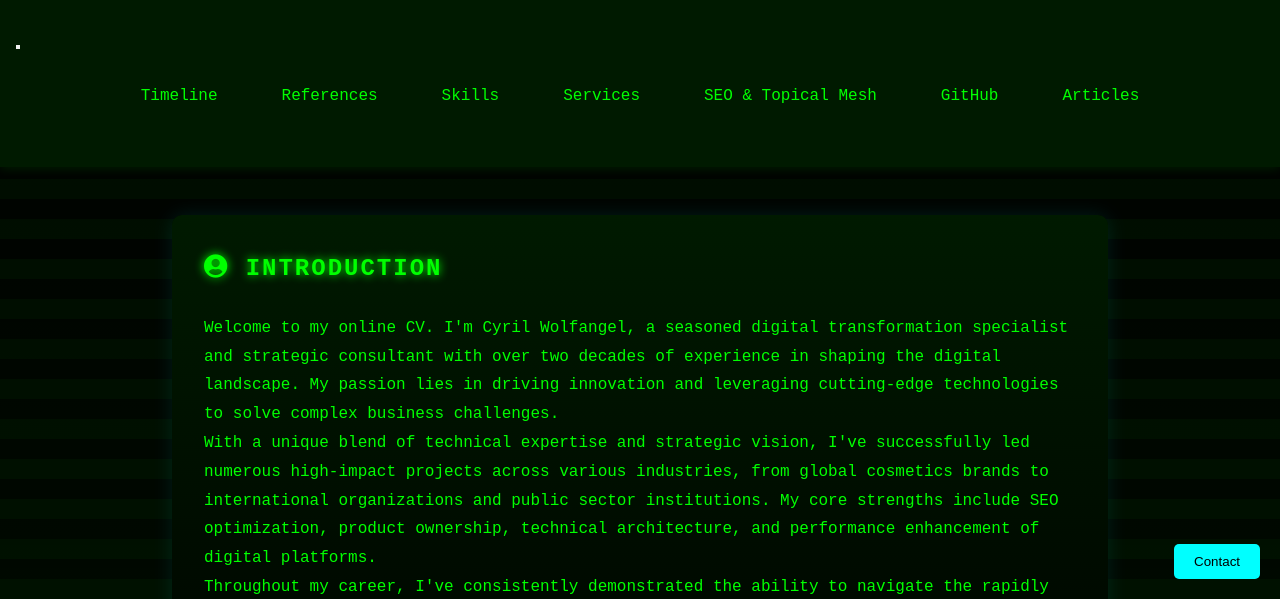
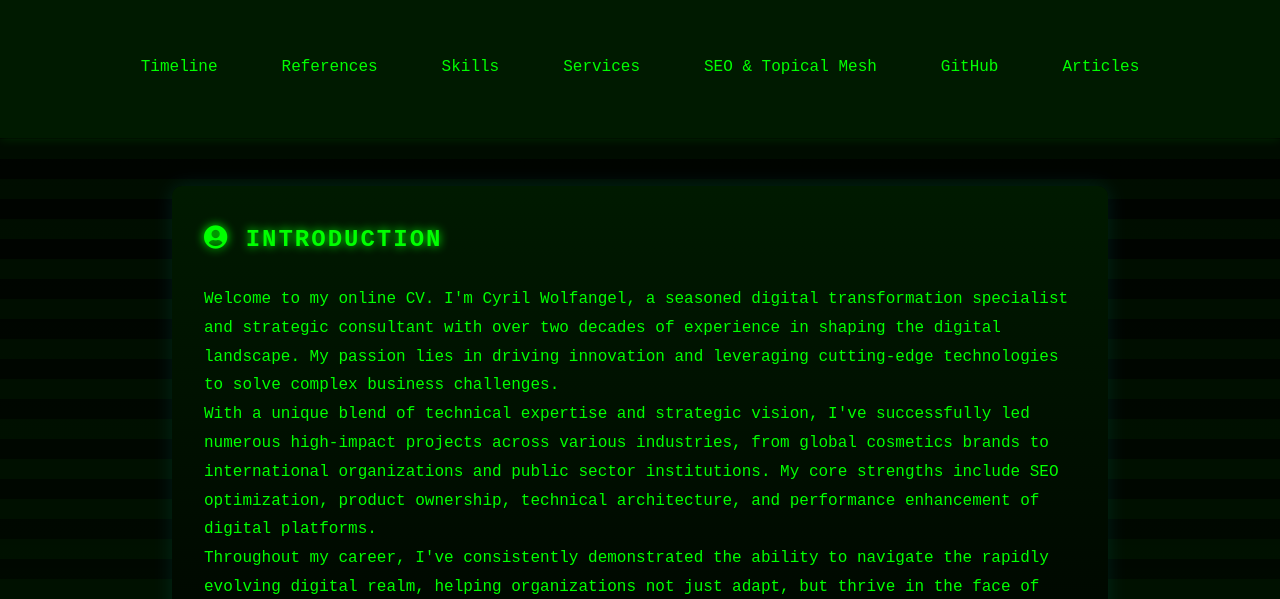
Before and after one commit to friteuseb/friteuseb.github.io, a plain HTML site: page index.html in a window 1280 px wide. Shown: the part 201-800 px from the top of the page. Drawn offline with nearby package versions, Linux system fonts and the light colour scheme; a web font is replaced by a local one.

Commit message:
suppression contact flottant

```diff
--- a/script.js
+++ b/script.js
@@ -146,20 +146,6 @@ function setupLazyLoading() {
 
 
 
-function setupFloatingContactButton() {
-    const contactButton = document.createElement('button');
-    contactButton.innerHTML = 'Contact';
-    contactButton.id = 'floating-contact';
-    contactButton.onclick = openContactForm;
-    document.body.appendChild(contactButton);
-}
-
-function openContactForm() {
-    // Code pour ouvrir le formulaire de contact
-    console.log("Ouverture du formulaire de contact");
-    // Ici, vous pouvez ajouter le code pour afficher votre formulaire de contact
-}
-
 document.addEventListener('DOMContentLoaded', function() {
     const menuToggle = document.getElementById('menu-toggle');
     const mobileNav = document.getElementById('mobile-nav');
--- a/styles.css
+++ b/styles.css
@@ -95,6 +95,11 @@ nav ul li a:hover {
     background-color: rgba(0, 255, 0, 0.1);
     color: var(--link-hover-color);
     text-shadow: 0 0 10px var(--accent-color);
+}
+
+
+#menu-toggle {
+    display: none;
 }
 
 main {
@@ -477,6 +482,9 @@ footer {
     .tagline {
         font-size: 0.9rem;
     }
+    #menu-toggle {
+        display: block;
+    }
 
      /* Bouton du menu burger */
      #menu-toggle {
@@ -564,19 +572,6 @@ footer {
 }
 
 
-/* Floating Contact Button */
-#floating-contact {
-    position: fixed;
-    bottom: 20px;
-    right: 20px;
-    padding: 10px 20px;
-    background-color: var(--accent-color);
-    color: var(--bg-color);
-    border: none;
-    border-radius: 5px;
-    cursor: pointer;
-    z-index: 1000;
-}
 /* GitHub Projects Section */
 
 .github-container {
```
Also changed, not shown: index.html (+1 -0 lines).
